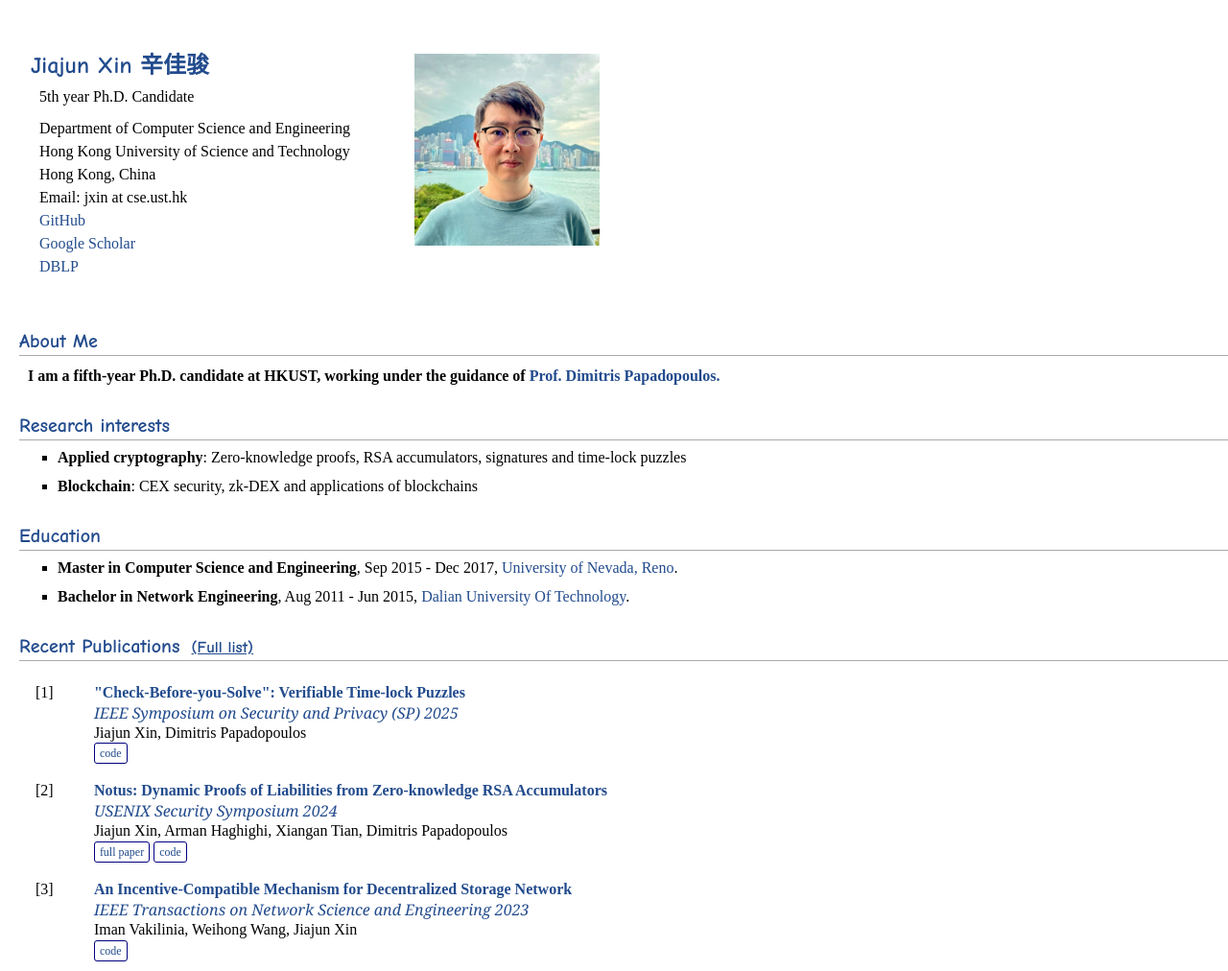
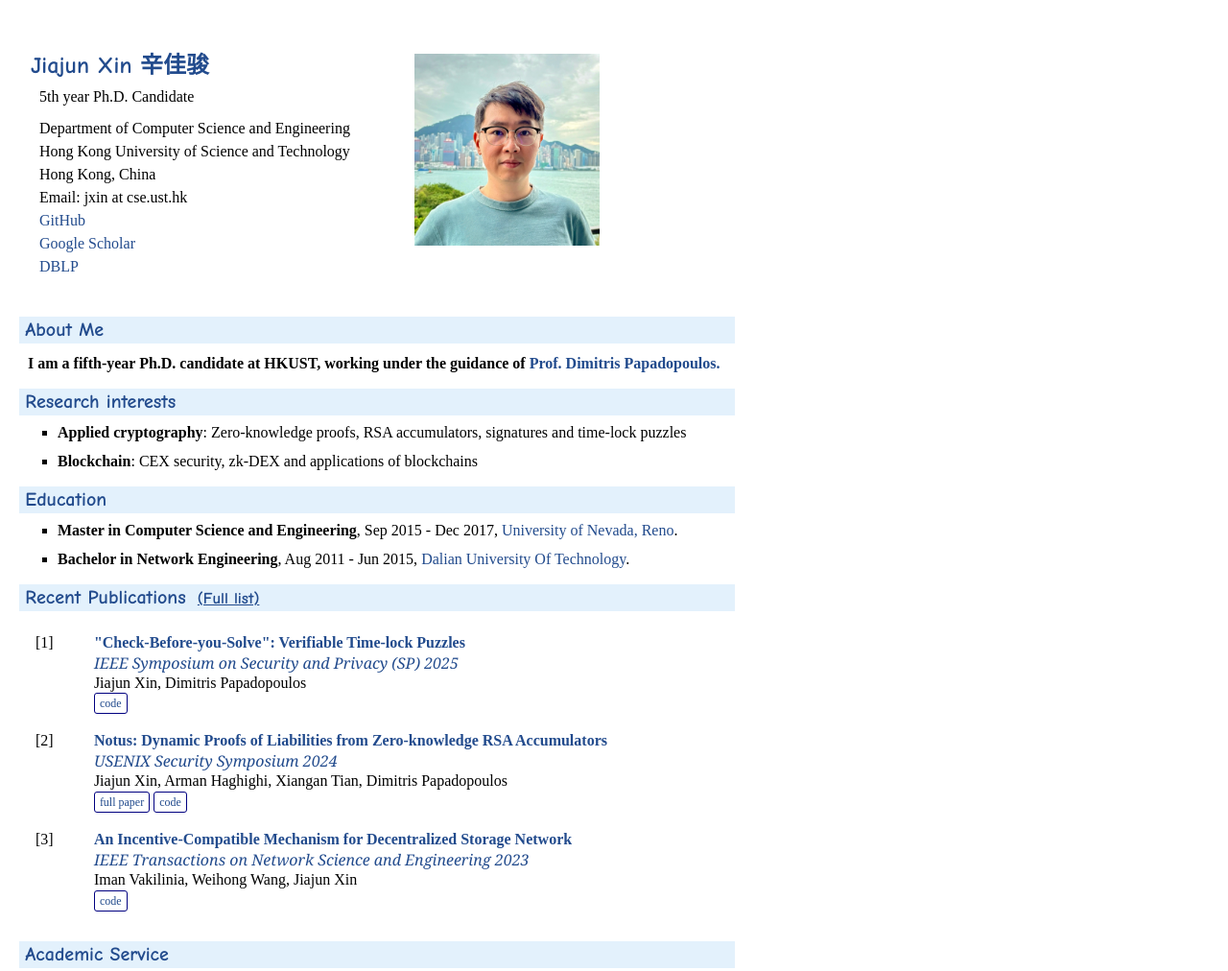
Before and after one commit to jiajunxin/jiajunxin.github.io, a plain HTML site: page index.html in a window 1280 px wide. Shown: the top 1012 px of the page at 96% size. Drawn offline with Linux system fonts and the light colour scheme.

Commit message:
modify css

```diff
--- a/mycss.css
+++ b/mycss.css
@@ -136,13 +136,23 @@ h1 {
 
 h2,
 h3 {
+	max-width: 90%;
+	width: 37em;
 	color: #527bbd;
 	margin-top: 0.7em;
 	margin-bottom: 0.3em;
 	padding-bottom: 0.2em;
 	line-height: 1.0;
-	padding-top: 0.5em;
-	border-bottom: 1px solid #aaaaaa;
+	padding-top: 0.2em;
+	/* border-bottom: 1px solid #aaaaaa; */
+
+	/*
+	* Light Ice Blue: #e3f1fc
+	* Honeydew: #d4f1e1
+	* Grey: gainsboro
+	* Light Grey: #f0f0f0
+	*/
+	background-color: #e3f1fc;
 }
 
 h1 {
@@ -152,8 +162,9 @@ h1 {
 
 h2 {
 	font-family: Comic Sans MS;
-	padding-top: 0.8em;
+	/* padding-top: 0.8em; */
 	font-size: 125%;
+	padding-left: 0.5%;
 }
 
 h2+h3 {
```
Also changed, not shown: index.html (+1 -1 lines).
